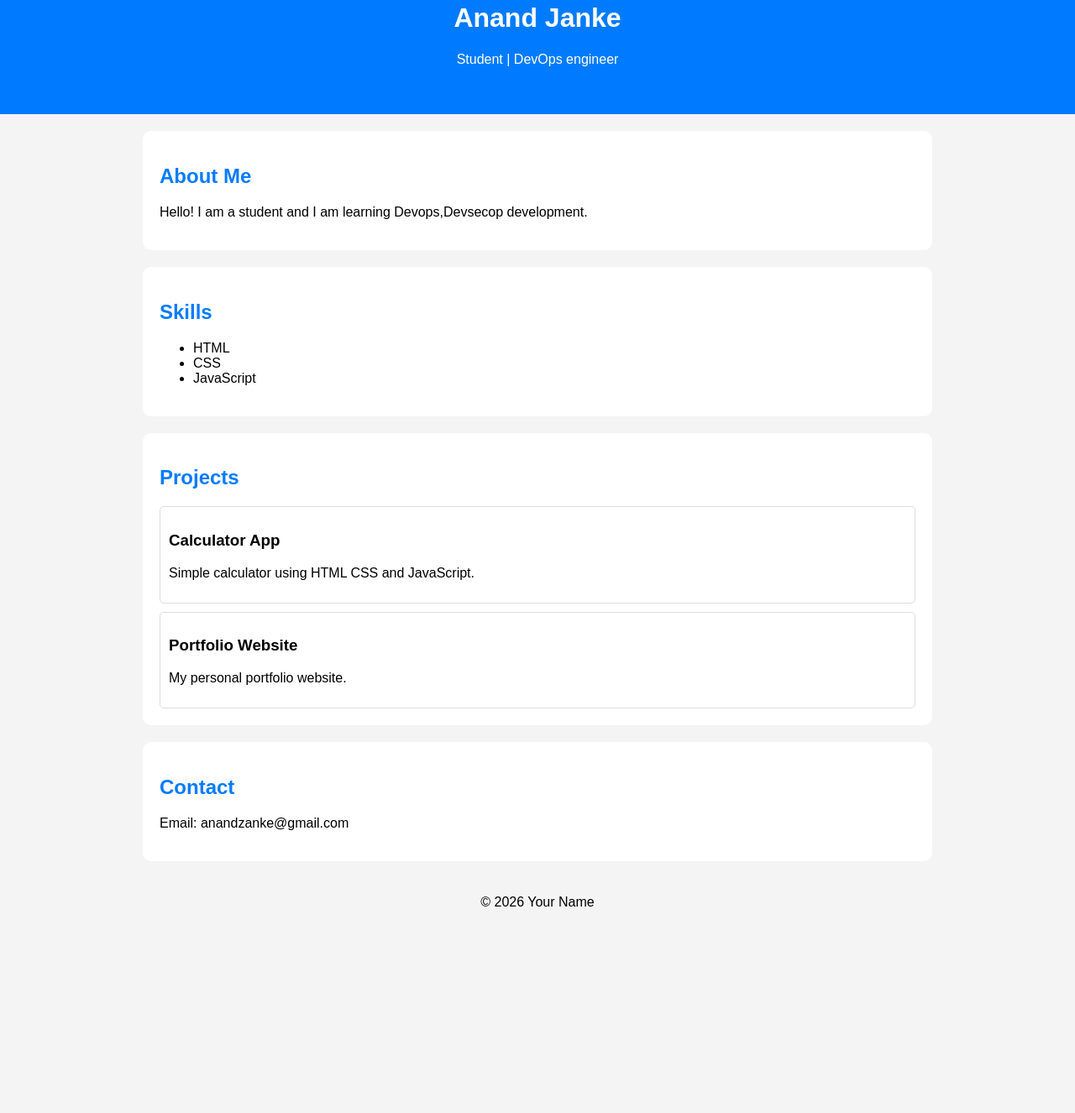
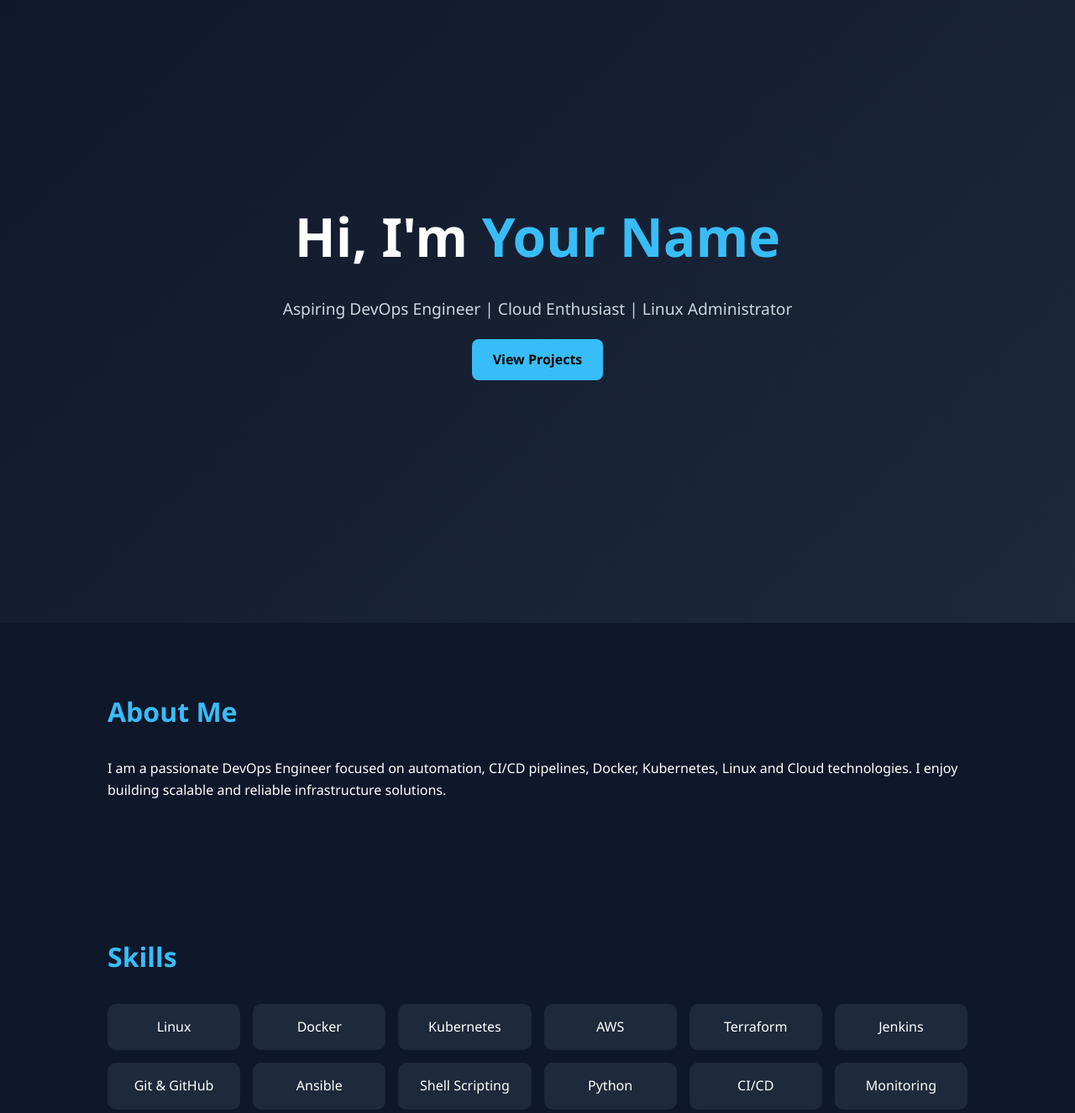
Before and after one commit to anand-devops-01/portfolio, a plain HTML site: page index.html in a window 1280 px wide. Shown: the part 58-1384 px from the top of the page at 84% size. Before the commit the page ends 1162 px from the top, so only its background shows below. Drawn offline with Linux system fonts and the light colour scheme.

Commit message:
Add files via upload

```diff
--- a/index.html
+++ b/index.html
@@ -1,98 +1,210 @@
 <!DOCTYPE html>
-<html>
+<html lang="en">
 <head>
 <meta charset="UTF-8">
 <meta name="viewport" content="width=device-width, initial-scale=1.0">
-<title>My Portfolio</title>
+<title>Your Name | DevOps Engineer</title>
 
 <style>
+*{
+margin:0;
+padding:0;
+box-sizing:border-box;
+font-family:Segoe UI,sans-serif;
+}
+
 body{
-    font-family: Arial, sans-serif;
-    margin:0;
-    padding:0;
-    background:#f4f4f4;
+background:#0f172a;
+color:white;
+line-height:1.6;
 }
 
 header{
-    background:#007bff;
-    color:white;
-    text-align:center;
-    padding:40px;
+height:100vh;
+display:flex;
+justify-content:center;
+align-items:center;
+text-align:center;
+padding:20px;
+background:linear-gradient(135deg,#0f172a,#1e293b);
+}
+
+.hero h1{
+font-size:4rem;
+}
+
+.hero span{
+color:#38bdf8;
+}
+
+.hero p{
+margin:20px 0;
+font-size:1.2rem;
+color:#cbd5e1;
+}
+
+.btn{
+display:inline-block;
+padding:12px 25px;
+background:#38bdf8;
+color:#000;
+text-decoration:none;
+border-radius:8px;
+font-weight:bold;
 }
 
 section{
-    max-width:900px;
-    margin:auto;
-    background:white;
-    margin-top:20px;
-    padding:20px;
-    border-radius:10px;
+padding:80px 10%;
 }
 
-h2{
-    color:#007bff;
+.section-title{
+font-size:2rem;
+margin-bottom:30px;
+color:#38bdf8;
 }
 
-.project{
-    border:1px solid #ddd;
-    padding:10px;
-    margin-top:10px;
-    border-radius:5px;
+.skills{
+display:grid;
+grid-template-columns:repeat(auto-fit,minmax(150px,1fr));
+gap:15px;
+}
+
+.skill{
+background:#1e293b;
+padding:15px;
+border-radius:10px;
+text-align:center;
+}
+
+.projects{
+display:grid;
+grid-template-columns:repeat(auto-fit,minmax(300px,1fr));
+gap:20px;
+}
+
+.card{
+background:#1e293b;
+padding:20px;
+border-radius:12px;
+}
+
+.card h3{
+margin-bottom:10px;
 }
 
 footer{
-    text-align:center;
-    padding:20px;
-    margin-top:20px;
+text-align:center;
+padding:30px;
+background:#020617;
+}
+
+.contact a{
+color:#38bdf8;
+text-decoration:none;
+display:block;
+margin:10px 0;
 }
 </style>
 </head>
-
 <body>
 
 <header>
-<h1>Anand Janke</h1>
-<p>Student | DevOps engineer</p>
+<div class="hero">
+<h1>Hi, I'm <span>Your Name</span></h1>
+<p>Aspiring DevOps Engineer | Cloud Enthusiast | Linux Administrator</p>
+<a href="#projects" class="btn">View Projects</a>
+</div>
 </header>
 
 <section>
-<h2>About Me</h2>
+<h2 class="section-title">About Me</h2>
 <p>
-Hello! I am a student and I am learning Devops,Devsecop development.
+I am a passionate DevOps Engineer focused on automation,
+CI/CD pipelines, Docker, Kubernetes, Linux and Cloud
+technologies. I enjoy building scalable and reliable
+infrastructure solutions.
 </p>
 </section>
 
 <section>
-<h2>Skills</h2>
+<h2 class="section-title">Skills</h2>
+
+<div class="skills">
+<div class="skill">Linux</div>
+<div class="skill">Docker</div>
+<div class="skill">Kubernetes</div>
+<div class="skill">AWS</div>
+<div class="skill">Terraform</div>
+<div class="skill">Jenkins</div>
+<div class="skill">Git & GitHub</div>
+<div class="skill">Ansible</div>
+<div class="skill">Shell Scripting</div>
+<div class="skill">Python</div>
+<div class="skill">CI/CD</div>
+<div class="skill">Monitoring</div>
+</div>
+</section>
+
+<section id="projects">
+<h2 class="section-title">Projects</h2>
+
+<div class="projects">
+
+<div class="card">
+<h3>CI/CD Pipeline with Jenkins</h3>
+<p>
+Created automated build, test and deployment pipeline
+using Jenkins and Docker.
+</p>
+</div>
+
+<div class="card">
+<h3>Kubernetes Cluster Deployment</h3>
+<p>
+Deployed scalable applications using Kubernetes and Helm.
+</p>
+</div>
+
+<div class="card">
+<h3>AWS Infrastructure Automation</h3>
+<p>
+Provisioned EC2, VPC and S3 resources using Terraform.
+</p>
+</div>
+
+<div class="card">
+<h3>Monitoring Stack</h3>
+<p>
+Implemented Prometheus and Grafana for infrastructure
+monitoring and alerting.
+</p>
+</div>
+
+</div>
+</section>
+
+<section>
+<h2 class="section-title">Certifications</h2>
 <ul>
-<li>HTML</li>
-<li>CSS</li>
-<li>JavaScript</li>
+<li>AWS Cloud Practitioner</li>
+<li>Docker Essentials</li>
+<li>Kubernetes Fundamentals</li>
+<li>Linux Administration</li>
 </ul>
 </section>
 
 <section>
-<h2>Projects</h2>
+<h2 class="section-title">Contact</h2>
 
-<div class="project">
-<h3>Calculator App</h3>
-<p>Simple calculator using HTML CSS and JavaScript.</p>
+<div class="contact">
+<a href="mailto:yourmail@gmail.com">yourmail@gmail.com</a>
+<a href="#">GitHub Profile</a>
+<a href="#">LinkedIn Profile</a>
 </div>
-
-<div class="project">
-<h3>Portfolio Website</h3>
-<p>My personal portfolio website.</p>
-</div>
-
-</section>
-
-<section>
-<h2>Contact</h2>
-<p>Email: anandzanke@gmail.com</p>
 </section>
 
 <footer>
-© 2026 Your Name
+© 2026 Your Name | DevOps Engineer
 </footer>
 
 </body>
```
